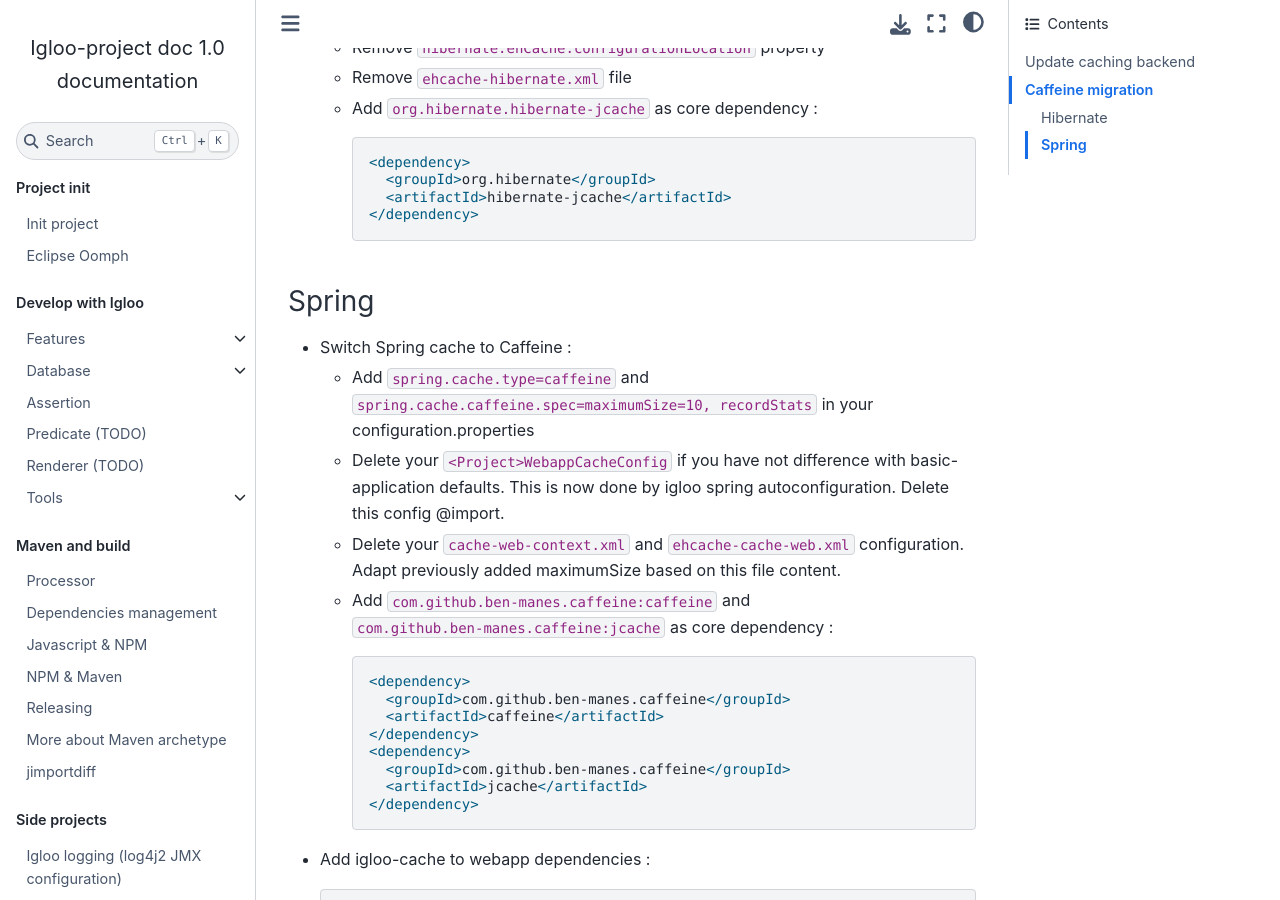
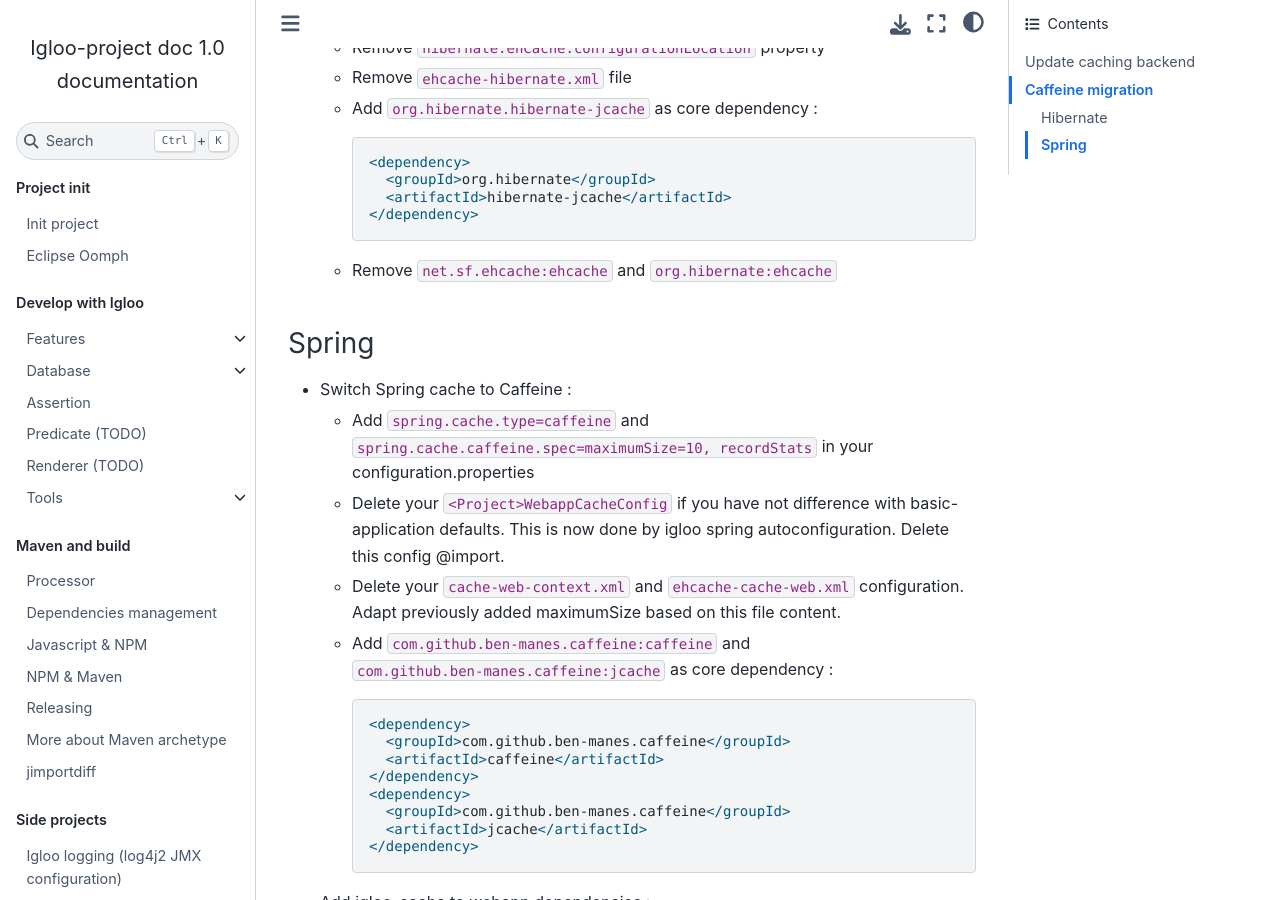
Before and after one commit to igloo-project/igloo-doc, a Sphinx documentation site: the page built from source/usage/howtos/cache.md, in a window 1280 px wide and 900 px high, scrolled down 1806 px. Built offline with Sphinx 7.4.7 and the Sphinx Book theme 1.1.4, drawn with Linux system fonts in a browser that asks for light colours.

Commit message:
updated cache migration guide

````diff
--- a/source/usage/howtos/cache.md
+++ b/source/usage/howtos/cache.md
@@ -80,6 +80,7 @@ General instructions for migration :
       <artifactId>hibernate-jcache</artifactId>
     </dependency>
     ```
+  * Remove `net.sf.ehcache:ehcache` and `org.hibernate:ehcache`
 
 ### Spring
 
````
